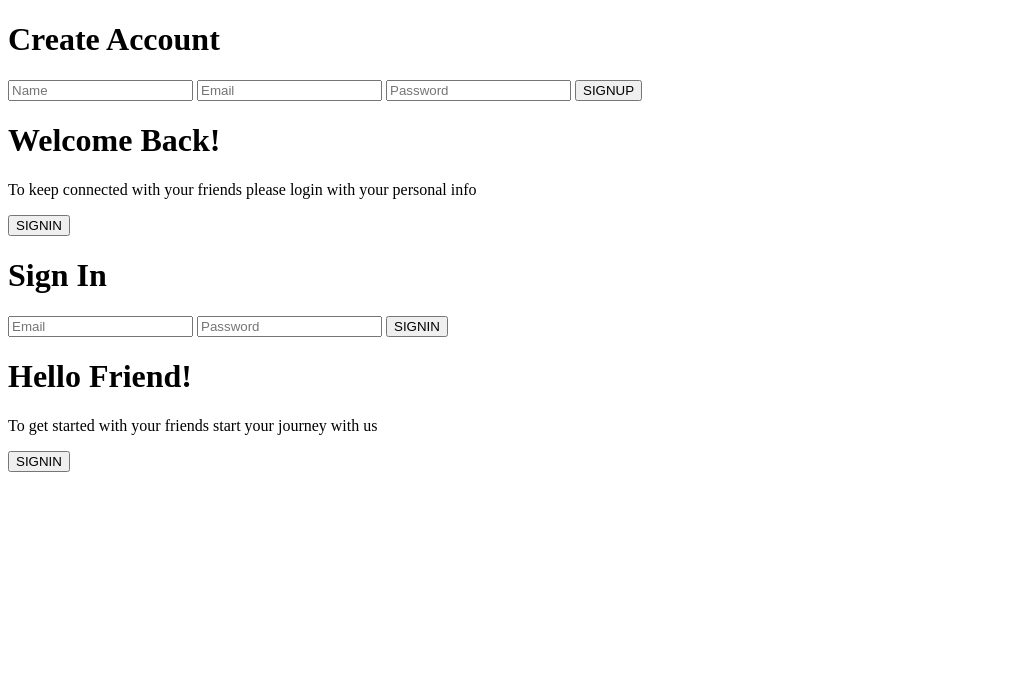
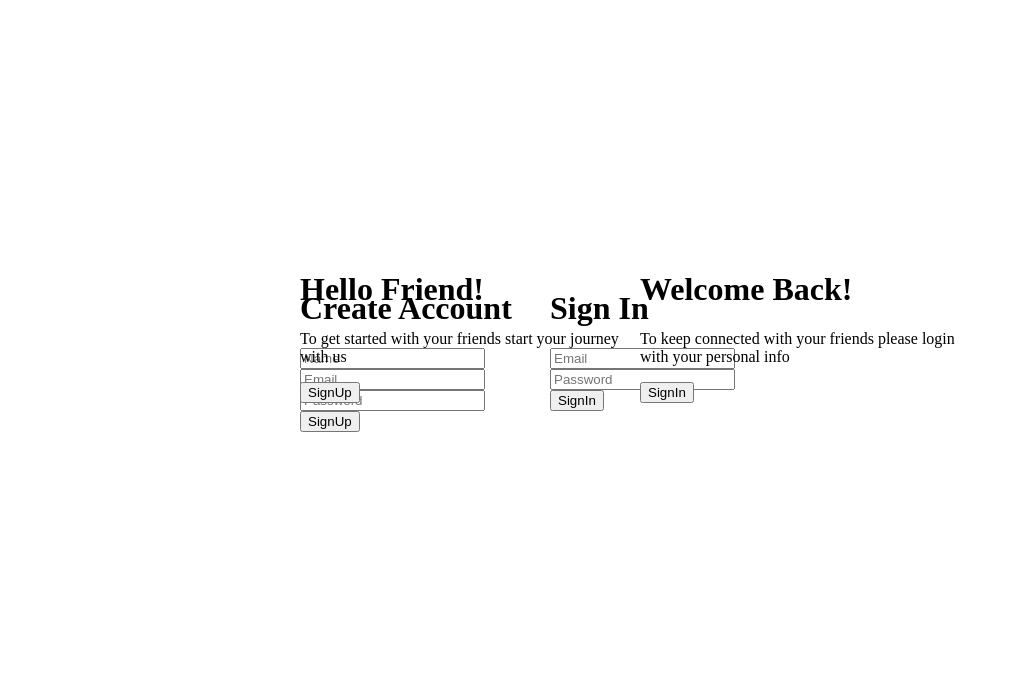
Before and after one commit to Alok-Gaur/ChatApp, a Python web app: template Template/SignUp.html in a window 1280 px wide. Shown: the top 699 px of the page, without its empty margins (0-1009 px from the left). Run offline with Jinja, Linux system fonts and the light colour scheme; the template is opened without the code that fills it, so the values that code supplies are empty.

Commit message:
sign in and sign up with basic structure

```diff
--- a/Style/SignUp.css
+++ b/Style/SignUp.css
@@ -0,0 +1,22 @@
+input {
+    display: block;
+}
+
+.container {
+    height: 500px;
+    width: 500px;
+    position: fixed;
+    align-content: center;
+    top: 100px;
+    left: 300px;
+    right: 300px;
+    bottom: 100px;
+}
+
+.slider-container {
+    position: fixed;
+    top: 250px;
+    left: 300px;
+    right: 300px;
+    bottom: 100px;
+}
--- a/Template/SignUp.html
+++ b/Template/SignUp.html
@@ -5,39 +5,43 @@
     <meta charset="UTF-8">
     <meta name="viewport" content="width=device-width, initial-scale=1.0">
     <title>Registration Form</title>
+    <link rel="stylesheet" href="../Style/SignUp.css">
 </head>
 
 <body>
     <div class="container">
-        <div class="form-container signin-container">
-            <form action="">
+        <div class="form-container signin-container" style="display: grid; grid-template-columns: 1fr 1fr;">
+            <form action="" class="form-sign-up">
                 <h1>Create Account</h1>
-                <input type="text" class="user-name" placeholder="Name">
-                <input type="email" class="user-email" placeholder="Email">
-                <input type="password" class="user-password" placeholder="Password">
-                <button class="button-sign-up">SIGNUP</button>
+                <input type="text" class="user-name" placeholder="Name" required>
+                <input type="email" class="user-email" placeholder="Email" required>
+                <input type="password" class="user-password" placeholder="Password" required>
+                <button class="button-sign-up">SignUp</button>
             </form>
 
-            <form action="">
+            <form action="" class="form-sign-in">
+                <h1>Sign In</h1>
+                <input type="email" class="user-email" placeholder="Email" required>
+                <input type="password" class="user-password" placeholder="Password" required>
+                <button class="button-sign-in">SignIn</button>
+            </form>
+
+        </div>
+
+        <div class="slider-container" style="display: grid; grid-template-columns: 1fr 1fr;">
+
+            <form action="" class="slider-left">
+                <h1>Hello Friend!</h1>
+                <p class="message">To get started with your friends start your journey with us </p>
+                <button class="buttonn-sign-in">SignUp</button>
+            </form>
+
+            <form action="" class="slider-right">
                 <h1>Welcome Back!</h1>
                 <p class="message">To keep connected with your friends please login with your personal info</p>
-                <button class="buttonn-sign-in">SIGNIN</button>
-            </form>
-        </div>
-
-        <div class="form-container signup-container">
-            <form action="">
-                <h1>Sign In</h1>
-                <input type="email" class="user-email" placeholder="Email">
-                <input type="password" class="user-password" placeholder="Password">
-                <button class="button-sign-in">SIGNIN</button>
+                <button class="buttonn-sign-in">SignIn</button>
             </form>
 
-            <form action="">
-                <h1>Hello Friend!</h1>
-                <p class="message">To get started with your friends start your journey with us </p>
-                <button class="buttonn-sign-in">SIGNIN</button>
-            </form>
         </div>
     </div>
 </body>
```
